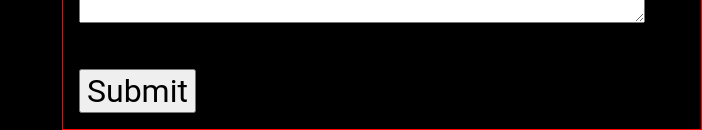
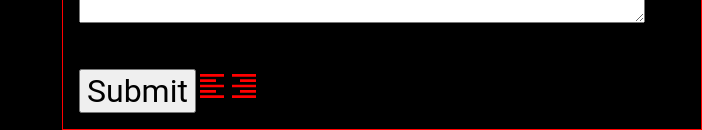
Before and after one commit to O-K-G/devpage, a Next.js app: page / in a window 1280 px wide. Shown: the part 3900-4030 px from the top of the page, without its empty margins (578-1280 px from the left). Built offline with nearby package versions, Linux system fonts and the light colour scheme.

Commit message:
Add RTL support.

```diff
--- a/components/form.js
+++ b/components/form.js
@@ -2,7 +2,13 @@ import React, { useState } from "react";
 import classes from "./form.module.css";
 
 const Form = () => {
-  const [value, setValue] = useState({ fName: "", lName: "", email: "", message: "", rtl: false });
+  const [value, setValue] = useState({
+    fName: "",
+    lName: "",
+    email: "",
+    message: "",
+    rtl: false,
+  });
 
   const handleChange = (e) => {
     setValue((prevValue) => ({
@@ -11,24 +17,38 @@ const Form = () => {
     }));
   };
 
-    const handleSubmit = async (e) => {
-      e.preventDefault();
-      try {
+  const handleRtl = () => {
+    setValue((prevValue) => ({
+      ...prevValue,
+      rtl: true,
+    }));
+  };
+
+  const handleLtr = () => {
+    setValue((prevValue) => ({
+      ...prevValue,
+      rtl: false,
+    }));
+  };
+
+  const handleSubmit = async (e) => {
+    e.preventDefault();
+    try {
       const response = await fetch("/api/send", {
-        method: 'POST',
-       mode: 'cors',
-       credentials: 'include',
+        method: "POST",
+        mode: "cors",
+        credentials: "include",
         headers: {
-          'Content-Type': 'application/json'
+          "Content-Type": "application/json",
         },
-        body: JSON.stringify(value)
+        body: JSON.stringify(value),
       });
       const reply = await response.json();
       console.log(reply.message);
     } catch (error) {
       console.warn(error);
     }
-    }
+  };
 
   return (
     <form onSubmit={handleSubmit} className={classes.form}>
@@ -39,6 +59,7 @@ const Form = () => {
         value={value.fName}
         onChange={handleChange}
         className={classes.input}
+        dir={value.rtl ? "rtl" : "ltr"}
       />
       <br />
       <br />
@@ -49,6 +70,7 @@ const Form = () => {
         value={value.lName}
         onChange={handleChange}
         className={classes.input}
+        dir={value.rtl ? "rtl" : "ltr"}
       />
       <br />
       <br />
@@ -71,10 +93,33 @@ const Form = () => {
         className={classes.input}
         rows="10"
         cols="30"
+        dir={value.rtl ? "rtl" : "ltr"}
       />
       <br />
       <br />
       <input className={classes.input} type="submit" value="Submit" />
+
+      <svg
+        focusable="false"
+        viewBox="0 0 24 24"
+        aria-hidden="true"
+        data-testid="FormatAlignLeftIcon"
+        style={{ fill: "red", width: "32px" }}
+        onClick={handleLtr}
+      >
+        <path d="M15 15H3v2h12v-2zm0-8H3v2h12V7zM3 13h18v-2H3v2zm0 8h18v-2H3v2zM3 3v2h18V3H3z"></path>
+      </svg>
+
+      <svg
+        focusable="false"
+        viewBox="0 0 24 24"
+        aria-hidden="true"
+        data-testid="FormatAlignRightIcon"
+        style={{ fill: "red", width: "32px" }}
+        onClick={handleRtl}
+      >
+        <path d="M3 21h18v-2H3v2zm6-4h12v-2H9v2zm-6-4h18v-2H3v2zm6-4h12V7H9v2zM3 3v2h18V3H3z"></path>
+      </svg>
     </form>
   );
 };
--- a/pages/api/send.js
+++ b/pages/api/send.js
@@ -1,5 +1,5 @@
 "use strict";
-import nodemailer from 'nodemailer';
+import nodemailer from "nodemailer";
 
 const sendForm = async (req, res) => {
   if (req.method === "POST") {
@@ -18,19 +18,47 @@ const sendForm = async (req, res) => {
         from: process.env.FROM, // sender address (example: '"Mr. John" <john@someemailaccount.com>')
         to: process.env.TO, // list of receivers
         subject: `Message from: ${req.body.fName} ${req.body.lName}`, // Subject line
-         text: `Message from: ${req.body.fName} ${req.body.lName} (${req.body.email}) , sent at: ${new Date().toISOString()} : ${req.body.message}`, // plain text body
-         html: `<p>Message from: <b dir=${(req.body.rtl ? 'rtl' : 'ltr')}>${req.body.fName} ${req.body.lName}</b> (<b>${req.body.email}</b>), sent at <b>${new Date().toISOString()}</b> : </p><p dir=${(req.body.rtl ? 'rtl' : 'ltr')}>${req.body.message}</p><p> - - - - - - -</p><b>Technical message request data: </b><p>${JSON.stringify(req.headers)}</p>` , // html body
+        text: `Message from: ${req.body.fName} ${req.body.lName} (${
+          req.body.email
+        }) , sent at: ${new Date().toISOString()} : ${req.body.message}`, // plain text body
+        html: `<p>Message from: <b dir=${req.body.rtl ? "rtl" : "ltr"}>${
+          req.body.fName
+        } ${req.body.lName}</b> (<b>${
+          req.body.email
+        }</b>), sent at <b>${new Date().toISOString()}</b> : </p><p dir=${
+          req.body.rtl ? "rtl" : "ltr"
+        }>${
+          req.body.message
+        }</p><p> - - - - - - -</p><b>Technical message request data: </b><p>${JSON.stringify(
+          req.headers
+        )}</p>`, // html body
       });
 
-       res.status(200).send({"message": "Thank you, your message was sent successfully and I will reply soon."});
-      } catch(error) {
+      res
+        .status(200)
+        .send({
+          message:
+            "Thank you, your message was sent successfully and I will reply soon.",
+        });
+    } catch (error) {
       console.log(error);
-         res.status(500).send({"message": `Sorry, the message didn't go through for some reason and the error was reported. But, you can still email me to ${process.env.SUPPORT_EMAIL} . :)`});
+      res
+        .status(500)
+        .send({
+          message: `Sorry, the message didn't go through for some reason and the error was reported. But, you can still email me to ${process.env.SUPPORT_EMAIL} . :)`,
+        });
     }
-
-   }  else {
+  } else {
     res.status(404).send("Sorry, what you're looking for isn't here.");
   }
-}
+};
 
 export default sendForm;
+
+export const config = {
+  api: {
+    bodyParser: {
+      sizeLimit: `500kb`
+    }
+  }
+}
```
Lines whose indentation alone changed are shown as unchanged.
